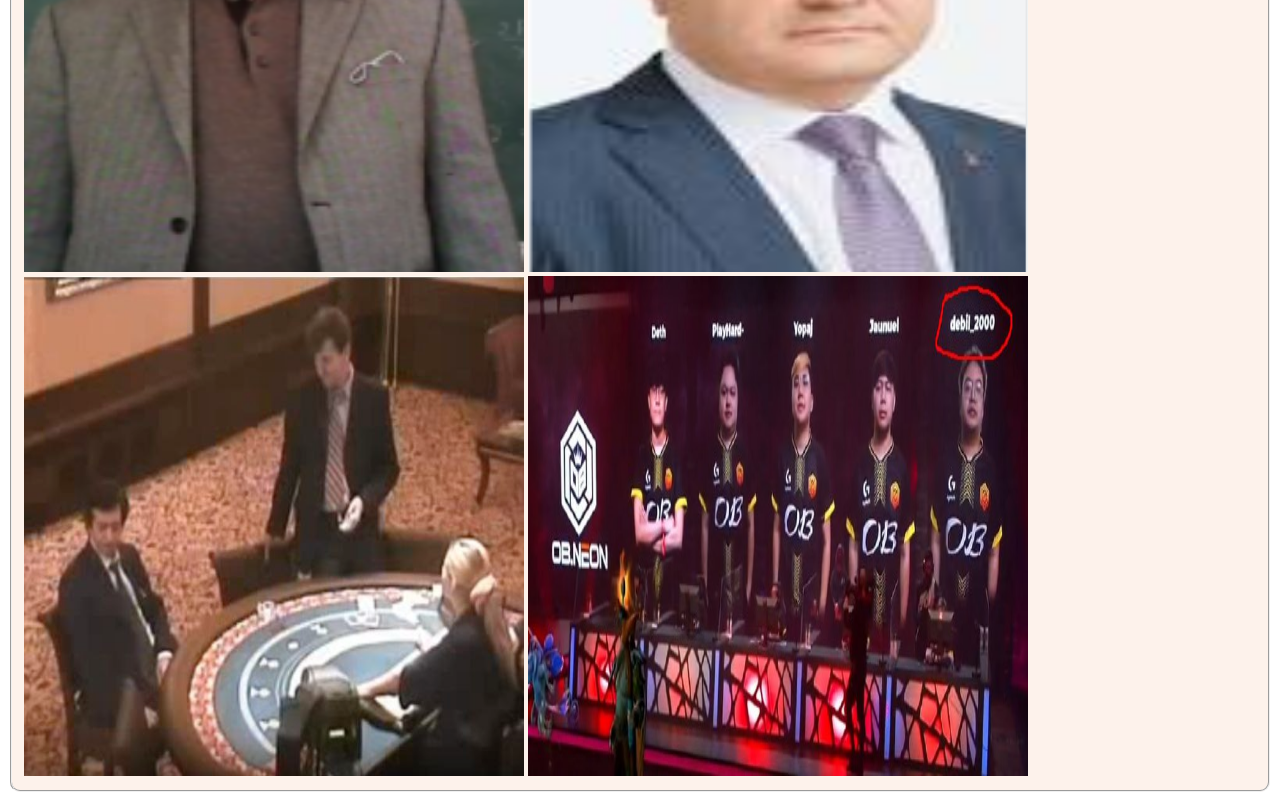
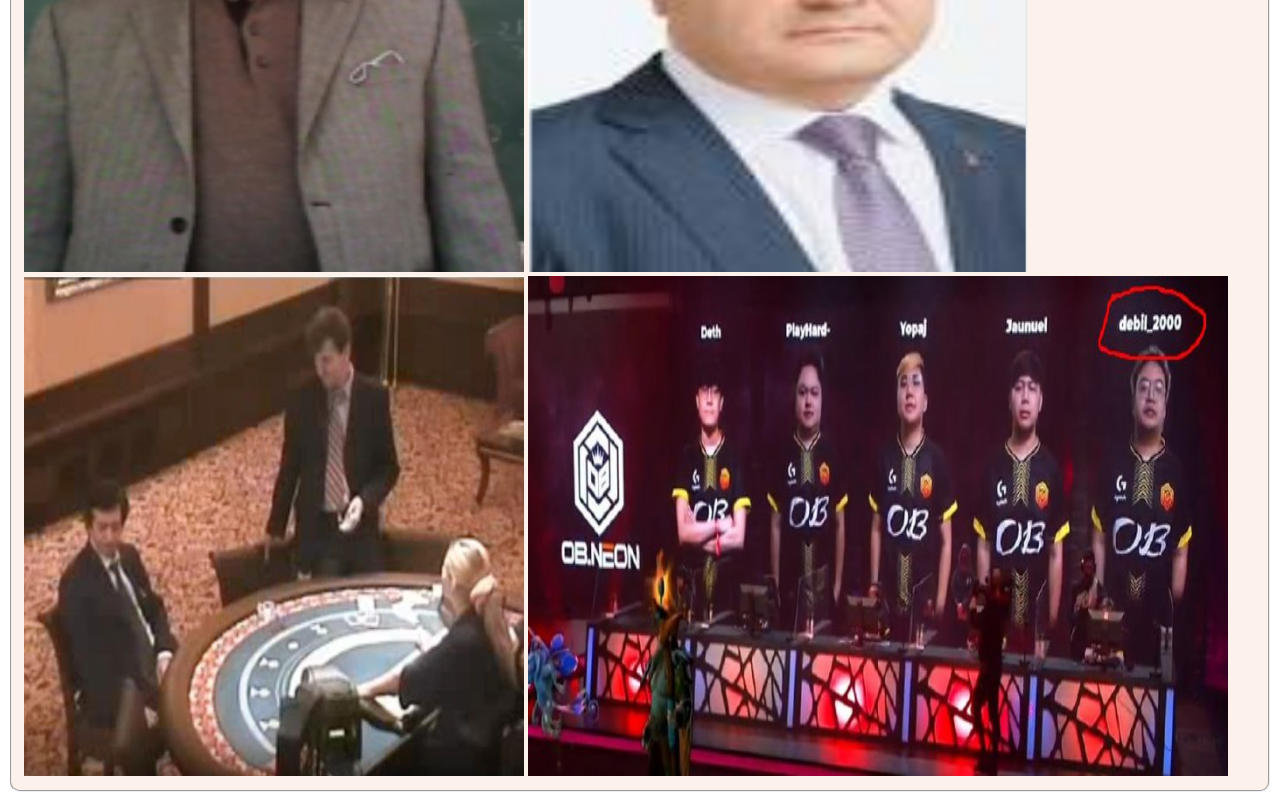
Before and after one commit to EgS662/vector, a plain HTML site: page index.html in a window 1280 px wide. Shown: the part 2114-2914 px from the top of the page. Drawn offline with Linux system fonts and the light colour scheme.

Commit message:
Update index.html

```diff
--- a/index.html
+++ b/index.html
@@ -59,7 +59,7 @@
             <img src = "roflan3.png" width="500" height="500">
             <img src = "roflan4.png" width="500" height="500">
             <img src = "roflan5.jpg" width="500" height="500">
-            <img src = "roflan6.jpg" width="500" height="500">
+            <img src = "roflan6.jpg" width="700" height="500">
     </form>
 </body>
 </html>
```
